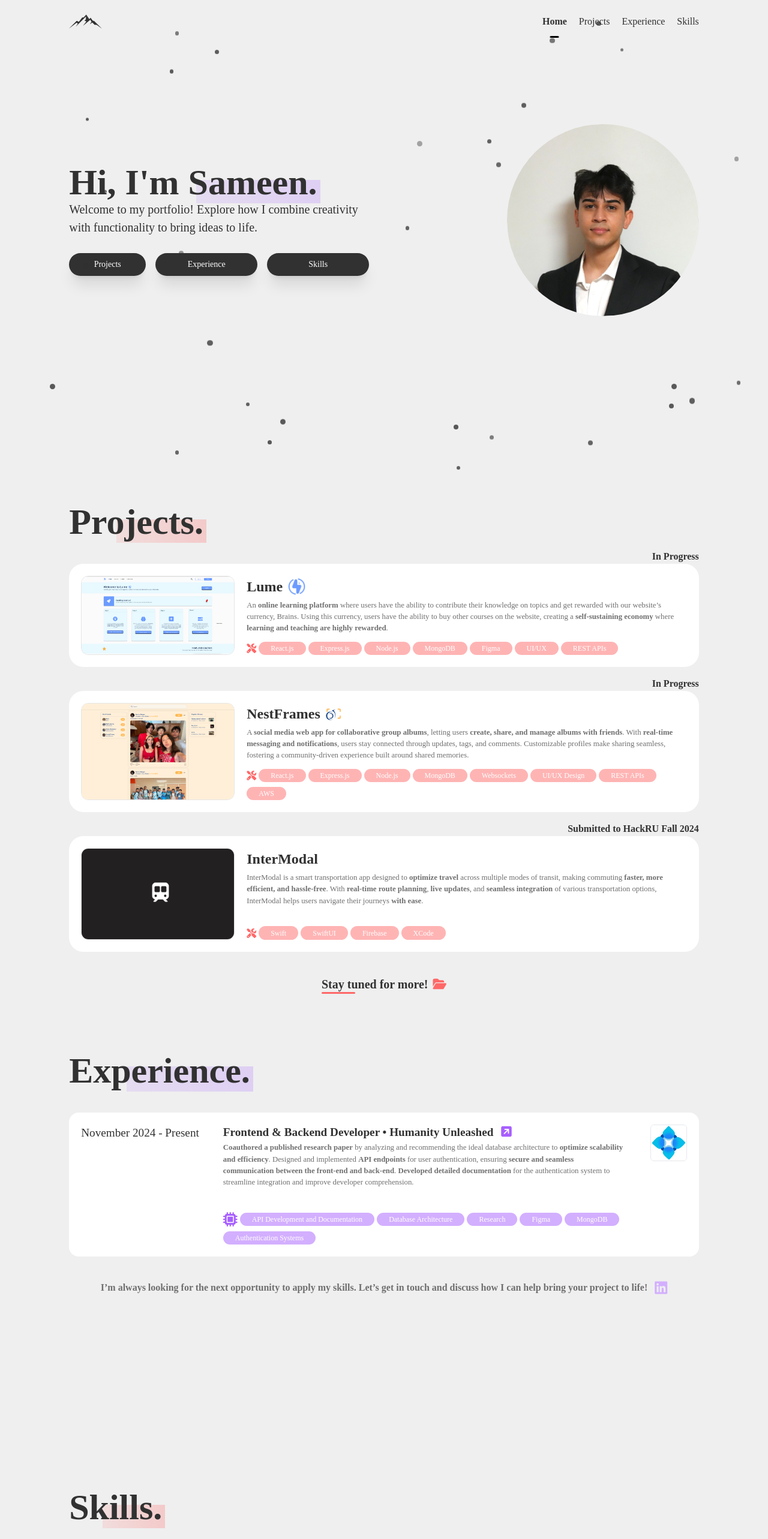
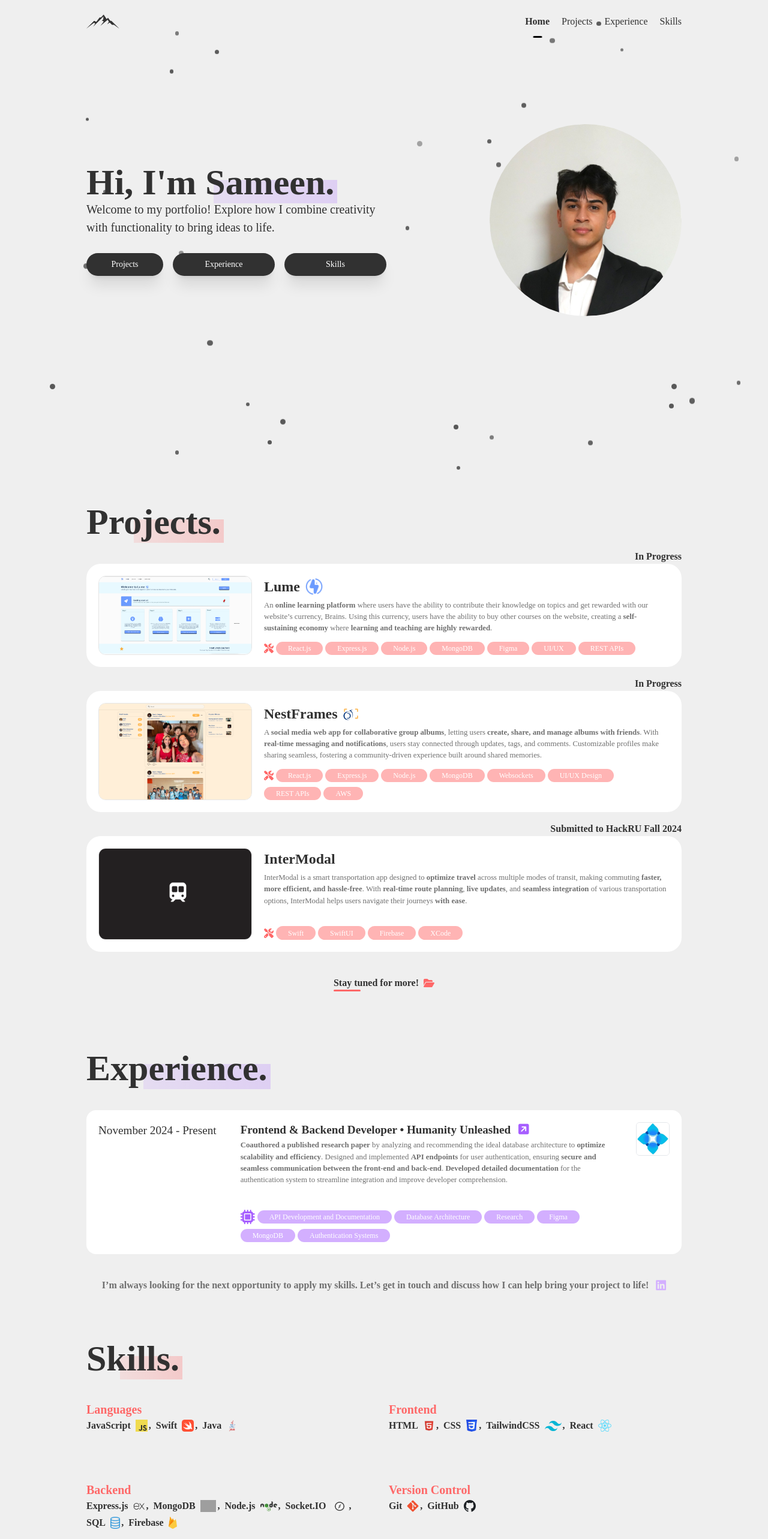
Before and after one commit to sameenmajid12/Portfolio, a React (Vite) app: page / in a window 1280 px wide. Shown: the top 2566 px of the page at 60% size. Built offline with nearby package versions, Linux system fonts and the light colour scheme; grey boxes are pictures that could not be loaded; a web font is replaced by a local one.

Commit message:
Clean up

```diff
--- a/src/App.jsx
+++ b/src/App.jsx
@@ -21,7 +21,12 @@ function App() {
       window.removeEventListener("scroll", handleScrollTop);
     };
   }, []);
-
+  useEffect(() => {
+    document.documentElement.style.setProperty(
+      "--header-height",
+      window.scrollY === 0 ? "0px" : `72px`
+    )
+  }, [windowTop]);
   useEffect(() => {
     const sections = document.querySelectorAll("section");
     const observer = new IntersectionObserver(
@@ -41,6 +46,7 @@ function App() {
       sections.forEach((section) => observer.unobserve(section));
     };
   }, []);
+
   const checkActive = (route) => {
     if (active === route) {
       return true;
@@ -49,23 +55,26 @@ function App() {
   };
   const scrollToSection = (sectionId) => {
     const section = document.getElementById(sectionId);
-    if(!checkActive(sectionId)){
+    if (!checkActive(sectionId)) {
       window.scrollTo({
         top: section.offsetTop - 72,
         behavior: "smooth",
       });
     }
-
   };
 
   return (
-    <div className={`flex-col min-h-screen ${!windowTop ? "mt-[72px]" : ""}`}>
-      <Header windowTop={windowTop} scrollToSection={scrollToSection} checkActive={checkActive}/>
-      <Home scrollToSection={scrollToSection}/>
+    <div className={`flex-col min-h-screen mt-[var(--header-height)]`}>
+      <Header
+        windowTop={windowTop}
+        scrollToSection={scrollToSection}
+        checkActive={checkActive}
+      />
+      <Home scrollToSection={scrollToSection} />
       <Projects />
-      <Experience/>
-      <Skills/>
-      <Footer/>
+      <Experience />
+      <Skills />
+      <Footer />
       <ContactBar />
     </div>
   );
--- a/src/Components/Experience.jsx
+++ b/src/Components/Experience.jsx
@@ -68,7 +68,7 @@ function Experience() {
                   <i class="fa-solid fa-microchip text-2xl text-[#A75FFF]"></i>
                   {experience.skills.map((skill, index) => {
                     return (
-                      <button className="text-[clamp(0.5rem,1.25vw,0.75rem)] bg-[#D3AFFF] px-5 [@media(max-width:1200px)]:px-3 h-[clamp(1.125rem,1.75vw,1.5rem)] text-white rounded-full">
+                      <button className="text-[clamp(0.625rem,1.25vw,0.75rem)] bg-[#D3AFFF] px-5 [@media(max-width:1200px)]:px-3 h-[clamp(1.125rem,1.75vw,1.5rem)] text-white rounded-full">
                         {skill}
                       </button>
                     );
@@ -87,8 +87,8 @@ function Experience() {
       })}
 
       <motion.div
-        initial={{ transform: "translateX(100px)", opacity: 0 }}
-        whileInView={{ transform: "translateX(0px)", opacity: 1 }}
+        initial={{ opacity: 0}}
+        whileInView={{opacity: 1}}
         transition={{ duration: 0.5 }}
         viewport={{ once: true, amount: 1 }}
       >
@@ -97,13 +97,13 @@ function Experience() {
           target="_blank"
           rel="noopener noreferrer"
         >
-          <div className="flex justify-center flex-col md:flex-row gap-y-3 w-full items-center gap-x-3 group cursor-pointer">
-            <p className="font-bold text-[#313131] md:text-[#6F6F6F] text-center text-[clamp(0.75rem,1.5vw,1rem)] group-hover:text-[#313131]">
+          <div className="flex justify-center flex-col md:flex-row gap-y-2 w-full items-center gap-x-3 group cursor-pointer">
+            <p className="font-bold text-[#313131] md:text-[#6F6F6F] text-center text-[clamp(0.625rem,1.5vw,1rem)] group-hover:text-[#313131]">
               I’m always looking for the next opportunity to apply my skills.
               Let’s get in touch and discuss how I can help bring your project
               to life!
             </p>
-            <i className="fa-brands fa-linkedin text-2xl text-[#A75FFF] md:text-[#D3AFFF] group-hover:text-[#A75FFF]"></i>
+            <i className="fa-brands fa-linkedin text-[clamp(1rem,1.5vw,1.5rem)] text-[#A75FFF] md:text-[#D3AFFF] group-hover:text-[#A75FFF]"></i>
           </div>
         </a>
       </motion.div>
--- a/src/Components/Footer.jsx
+++ b/src/Components/Footer.jsx
@@ -1,8 +1,8 @@
 function Footer() {
   return (
-    <footer className="sidePadding py-10 bg-red flex justify-between">
+    <footer className="sidePadding py-8 md:py-10 bg-red flex justify-between items-center">
       <p className="text-bgColor text-[clamp(0.75rem,1.5vw,1rem)]">© 2025 Sameen Majid. All Rights Reserved.</p>
-      <div className="flex text-2xl items-center gap-x-4 text-bgColor">
+      <div className="flex text-[clamp(1.25rem,1.5vw,1.5rem)] items-center gap-x-3 md:gap-x-4 text-bgColor">
         <a
           href="https://www.linkedin.com/in/sameen-majid-8b31591ba/"
           target="_blank"
--- a/src/Components/Projects.jsx
+++ b/src/Components/Projects.jsx
@@ -4,15 +4,16 @@ import { useNavigate } from "react-router-dom";
 const projects = [
   {
     title: "Lume",
-    description:
-     (<>
-      An <strong>online learning platform</strong> where users have the ability
-      to contribute their knowledge on topics and get rewarded with our
-      website’s currency, Brains. Using this currency, users have the ability
-      to buy other courses on the website, creating a{" "}
+    description: (
+      <>
+        An <strong>online learning platform</strong> where users have the
+        ability to contribute their knowledge on topics and get rewarded with
+        our website’s currency, Brains. Using this currency, users have the
+        ability to buy other courses on the website, creating a{" "}
         <strong>self-sustaining economy</strong> where{" "}
         <strong>learning and teaching are highly rewarded</strong>.
-    </>),
+      </>
+    ),
     imageUrl: "/assets/LumeSS.png",
     logoUrl: "/assets/LumeLogo.png",
     tools: [
@@ -29,12 +30,12 @@ const projects = [
   },
   {
     title: "NestFrames",
-    description:
-      (
+    description: (
       <>
         A <strong>social media web app for collaborative group albums</strong>,
-          letting users <strong>create, share, and manage albums with friends</strong>.
-          With <strong>real-time messaging and notifications</strong>, users stay
+        letting users{" "}
+        <strong>create, share, and manage albums with friends</strong>. With{" "}
+        <strong>real-time messaging and notifications</strong>, users stay
         connected through updates, tags, and comments. Customizable profiles
         make sharing seamless, fostering a community-driven experience built
         around shared memories.
@@ -56,14 +57,14 @@ const projects = [
   },
   {
     title: "InterModal",
-    description:
-    (
+    description: (
       <>
         InterModal is a smart transportation app designed to{" "}
-        <strong>optimize travel</strong> across multiple modes of transit, making
-        commuting <strong>faster, more efficient, and hassle-free</strong>. With{" "}
-        <strong>real-time route planning</strong>, <strong>live updates</strong>,
-        and <strong>seamless integration</strong> of various transportation
+        <strong>optimize travel</strong> across multiple modes of transit,
+        making commuting{" "}
+        <strong>faster, more efficient, and hassle-free</strong>. With{" "}
+        <strong>real-time route planning</strong>, <strong>live updates</strong>
+        , and <strong>seamless integration</strong> of various transportation
         options, InterModal helps users navigate their journeys{" "}
         <strong>with ease</strong>.
       </>
@@ -76,7 +77,6 @@ const projects = [
 ];
 
 function Projects() {
-
   const navigate = useNavigate();
   const navToProject = (route) => {
     navigate(`${route}`);
@@ -128,19 +128,20 @@ function Projects() {
                       />
                     )}
                   </h2>
-                  <p className="text-[clamp(0.75rem,1vw,1rem)] text-[#6F6F6F] w-full mb-2">{project.description}</p>
+                  <p className="text-[clamp(0.75rem,1vw,1rem)] text-[#6F6F6F] w-full mb-2">
+                    {project.description}
+                  </p>
                 </div>
                 <div className="flex flex-wrap items-center gap-x-1 gap-y-2">
                   <i class="fa-solid fa-screwdriver-wrench text-[#FF6868]"></i>
                   {project.tools.map((tool, i) => (
                     <button
                       key={i}
-                      className="text-[clamp(0.5rem,1.25vw,0.75rem)] bg-[#FFB4B4] px-5 h-[clamp(1.125rem,1.75vw,1.5rem)] text-white rounded-full"
+                      className="text-[clamp(0.625rem,1.25vw,0.75rem)] bg-[#FFB4B4] px-5 h-[clamp(1.125rem,1.75vw,1.5rem)] text-white rounded-full"
                     >
                       {tool}
                     </button>
                   ))}
-
                 </div>
               </div>
               <span className="absolute right-0 top-0 transform -translate-y-[100%] font-bold text-[clamp(0.875rem,1.25vw,1rem)]">
@@ -149,13 +150,19 @@ function Projects() {
             </motion.div>
           </a>
         ))}
-        <div className="flex justify-center text-xl font-bold items-center pb-5">
-          <div className="relative pr-2">
+        <motion.div
+          initial={{ opacity: 0}}
+          whileInView={{ opacity: 1}}
+          transition={{ duration: 0.5 }}
+          viewport={{ once: true, amount: 0.5 }}
+          className="flex justify-center font-bold items-center pb-5"
+        >
+          <div className="relative pr-2 text-[clamp(1rem, 1.25vw,1.25rem)]">
             Stay tuned for more!
             <span className="w-[30%] absolute h-[3px] bg-[#FF6868] rounded-md bottom-[-2px] left-0"></span>
           </div>
           <i className="fa-solid fa-folder-open text-[#FF6868]"></i>
-        </div>
+        </motion.div>
       </div>
     </section>
   );
--- a/src/index.css
+++ b/src/index.css
@@ -7,15 +7,17 @@
   --color-green:#5AFF8C;
   --color-purple:#A75FFF;
   --color-bgColor:#efefef;
-  --spacing-header: 72px;
   --animate-float:float ease-in-out infinite;
   --animate-slide-in:slideIn 0.5s ease;
+}
+:root{
+  --header-height:0px;
 }
 html{
   font-family: 'Inria Sans';
   color:#313131;
   scroll-behavior: smooth;
-
+  overflow-x: hidden;
 }
 body{
   background-color: #EFEFEF;
@@ -27,8 +29,20 @@ html, body, #root {
   width:100%;
 }
 .sidePadding{
-  padding-left:clamp(1rem, 9vw, 12.5rem);
-  padding-right:clamp(1rem, 9vw, 12.5rem);
+  padding-left:clamp(9rem,9vw,10.9375rem);
+  padding-right:clamp(9rem,9vw,10.9375rem);
+}
+@media(max-width:1200px){
+  .sidePadding{
+    padding-left:clamp(4.5rem,7vw,7rem);
+    padding-right:clamp(4.5rem,7vw,7rem);
+  }
+}
+@media (max-width:650px) {
+  .sidePadding{
+    padding-left:clamp(1.5rem,4vw,4rem);
+    padding-right:clamp(1.5rem,4vw,4rem);
+  }
 }
 @keyframes float {
   0% { transform: translateY(0px); opacity: 0.8; }
```
Lines whose indentation alone changed are shown as unchanged.
